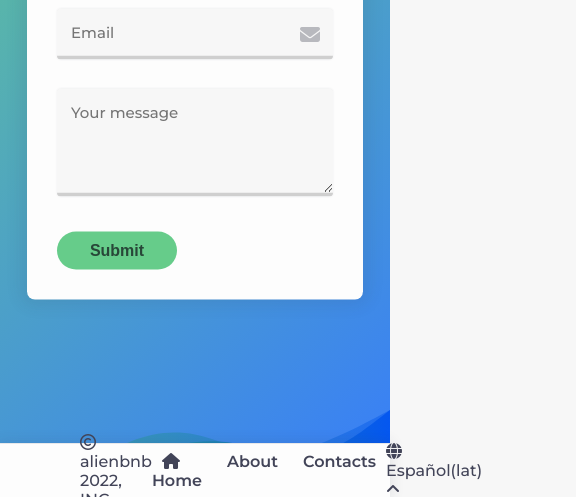
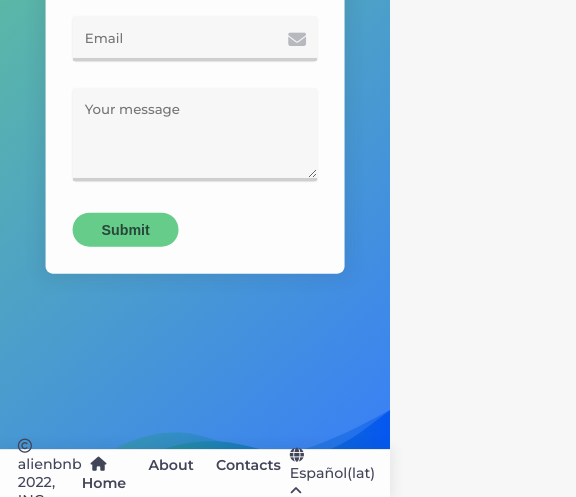
Before and after one commit to CesarAugusto316/proyecto_final_html_css, a website built with Vite: page contacts.html in a window 390 px wide. Shown: the part 347-844 px from the top of the page, 576 px wide, since content can reach past the window. Built offline with nearby package versions, Linux system fonts and the light colour scheme.

Commit message:
alienbnb responsive almost completed

```diff
--- a/src/sass/_base.scss
+++ b/src/sass/_base.scss
@@ -18,6 +18,13 @@
   --base-400: rgb(184, 185, 190);
   --base-content: rgb(66, 68, 88);
   --base-drop-shadow: rgba(46, 55, 74, 0.1);
+
+  @include respond(tablet) {
+    font-size: 59.4%;
+  }
+  @include respond(phone) {
+    font-size: 55.6%;
+  }
 }
 
 *,
--- a/src/sass/_mixins.scss
+++ b/src/sass/_mixins.scss
@@ -9,29 +9,17 @@
 /*
  * $breakpoint arguement choices (desktop first approach):
  * - phone
- * - tab-port
- * - tab-land
- * - big-desktop
+ * - tablet
 */
 @mixin respond($breakpoint) {
   @if $breakpoint == phone {
-    @media only screen and (max-width: 37.5em) {
+    @media only screen and (max-width: 600px) {
       @content;
-    } //600px
+    }
   }
-  @if $breakpoint == tab-port {
-    @media only screen and (max-width: 56.25em) {
+  @if $breakpoint == tablet {
+    @media only screen and (max-width: 960px) {
       @content;
-    } //900px
-  }
-  @if $breakpoint == tab-land {
-    @media only screen and (max-width: 75em) {
-      @content;
-    } //1200px
-  }
-  @if $breakpoint == big-desktop {
-    @media only screen and (min-width: 112.5em) {
-      @content;
-    } //1800
+    }
   }
 }
--- a/src/sass/components/_cards.scss
+++ b/src/sass/components/_cards.scss
@@ -1,11 +1,22 @@
 .row {
+  @include respond(phone) {
+    padding: 2rem;
+    gap: 3rem;
+  }
   margin-top: 7rem;
   display: flex;
+  flex-wrap: wrap;
   justify-content: center;
   gap: 4rem;
+  height: auto;
 }
 
 .card {
+  @include respond(phone) {
+    width: 100%;
+    min-height: 100%;
+  }
+
   cursor: pointer;
   perspective: 150rem;
   position: relative;
@@ -13,6 +24,8 @@
   height: 37rem;
 
   &__side--front {
+    width: 100%;
+    height: 100%;
     display: flex;
     flex-direction: column;
     gap: 2rem;
--- a/src/sass/components/_drawer.scss
+++ b/src/sass/components/_drawer.scss
@@ -1,4 +1,13 @@
 .drawer {
+  @include respond(tablet) {
+    width: 32rem;
+    padding: 2.4rem;
+  }
+  @include respond(phone) {
+    width: 26.8rem;
+    padding: 2.8rem 1.6rem;
+  }
+
   position: fixed;
   z-index: 20;
   height: 100vh;
--- a/src/sass/components/_footer.scss
+++ b/src/sass/components/_footer.scss
@@ -1,4 +1,7 @@
 .footer {
+  @include respond(tablet) {
+    padding: 0 2rem;
+  }
   font-weight: 500;
   padding: 0 8rem;
   display: flex;
--- a/src/sass/components/_header.scss
+++ b/src/sass/components/_header.scss
@@ -1,6 +1,5 @@
 .header {
-  background: rgb(102, 204, 138);
-  background: linear-gradient(138deg, var(--primary) 0%, var(--secondary) 100%);
+  background: linear-gradient(138deg, var(--primary) 5%, var(--secondary));
   position: relative;
   height: 100vh;
 
--- a/src/sass/components/_navbar.scss
+++ b/src/sass/components/_navbar.scss
@@ -1,4 +1,8 @@
 .navbar {
+  @include respond(tablet) {
+    padding: 0;
+  }
+
   color: var(--primary-content);
   padding: 0 6rem;
   height: 7.2rem;
@@ -25,6 +29,9 @@
   }
 
   &__link {
+    @include respond(tablet) {
+      min-width: 10rem;
+    }
     padding: 0 2rem;
     letter-spacing: -0.25px;
     font-size: 1.6rem;
--- a/src/sass/components/_sections.scss
+++ b/src/sass/components/_sections.scss
@@ -1,4 +1,10 @@
 .section {
+  @include respond(tablet) {
+    padding-top: 24rem;
+  }
+  @include respond(phone) {
+    padding-top: 16rem;
+  }
   padding-top: 28rem;
   position: relative;
   width: 100%;
@@ -24,12 +30,15 @@
 }
 
 .section--populars {
+  @include respond(tablet) {
+    padding-bottom: 12rem;
+  }
   padding-bottom: 20rem;
 }
 
 .section--about {
   position: relative;
-  z-index: -1;
+  z-index: 0;
   height: 100vh;
   background-image: linear-gradient(
     148deg,
@@ -38,9 +47,20 @@
   );
 
   &__content {
+    @include respond(tablet) {
+      width: 86%;
+    }
+    @include respond(phone) {
+      width: 100%;
+      padding: 2rem;
+    }
+
+    width: 65%;
     @include positionCenter;
 
     p {
+      padding-left: 1rem;
+      text-indent: 2rem;
       font-size: 1.8rem;
       color: var(--primary-content);
       font-weight: 500;
--- a/src/sass/main.scss
+++ b/src/sass/main.scss
@@ -1,6 +1,6 @@
 @import url("https://fonts.googleapis.com/css2?family=Montserrat:wght@400;500;600;700;800&display=swap");
+@import "./mixins";
 @import "./base";
-@import "./mixins";
 @import "./typography";
 @import "./components/header";
 @import "./components/sections";
```
Also changed, not shown: index.html (+47 -2 lines).
